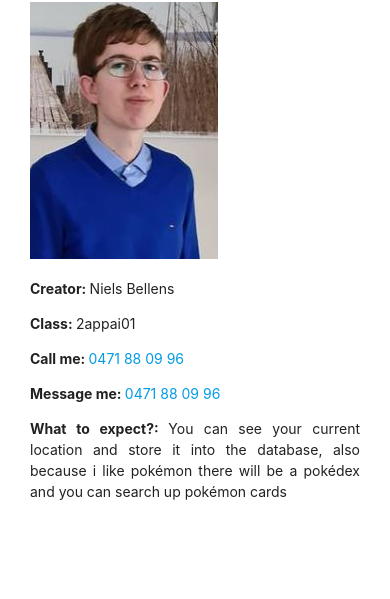
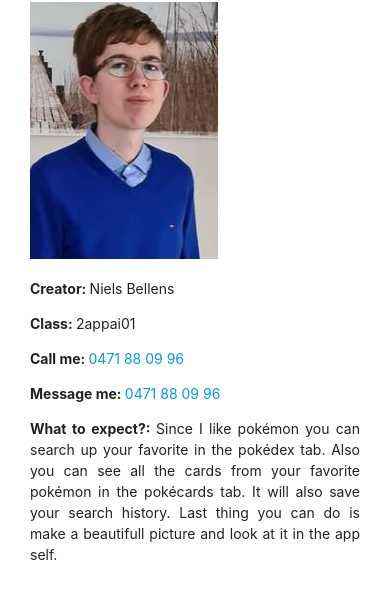
Before and after one commit to itfactory-tm/2021_2022_2appai_cordova-Niels2580, a website: page www/index.html in a window 390 px wide. Shown: the part 123-722 px from the top of the page. Drawn offline with nearby package versions, Linux system fonts and the light colour scheme; some packages are replaced by stand-ins of ours; files that its build step writes are made by us from their sources.

Commit message:
update laatste

```diff
--- a/package.json
+++ b/package.json
@@ -25,7 +25,9 @@
       "cordova-plugin-geolocation": {
         "GPS_REQUIRED": "true"
       },
-      "cordova-plugin-camera": {}
+      "cordova-plugin-camera": {
+        "ANDROID_SUPPORT_V4_VERSION": "27.+"
+      }
     },
     "platforms": [
       "browser",
--- a/www/index.html
+++ b/www/index.html
@@ -41,7 +41,7 @@
     <li>
         <div class="divider"></div>
     </li>
-    <li><a href="#!" data-show="tabFoto"><i class="material-icons">my_location</i>Picture</a>
+    <li><a href="#!" data-show="tabFoto"><i class="material-icons">camera</i>Picture</a>
     </li>
     <li>
         <div class="divider"></div>
@@ -63,8 +63,11 @@
             <p><b>Class: </b>2appai01</p>
             <p><b>Call me: </b> <a href="tel:0471880996">0471 88 09 96</a></p>
             <p><b>Message me: </b><a href="sms:+32471880996">0471 88 09 96</a></p></p>
-            <p><b>What to expect?: </b>You can see your current location and store it into the database, also because i
-                like pokémon there will be a pokédex and you can search up pokémon cards</p>
+            <p><b>What to expect?: </b>Since I like pokémon you can search up your favorite in the pokédex tab. Also you
+                can
+                see all the cards from your favorite pokémon in the pokécards tab. It will also save your search
+                history.
+                Last thing you can do is make a beautifull picture and look at it in the app self.</p>
         </div>
 
     </div>
```
Also changed, not shown: 1 other file.
